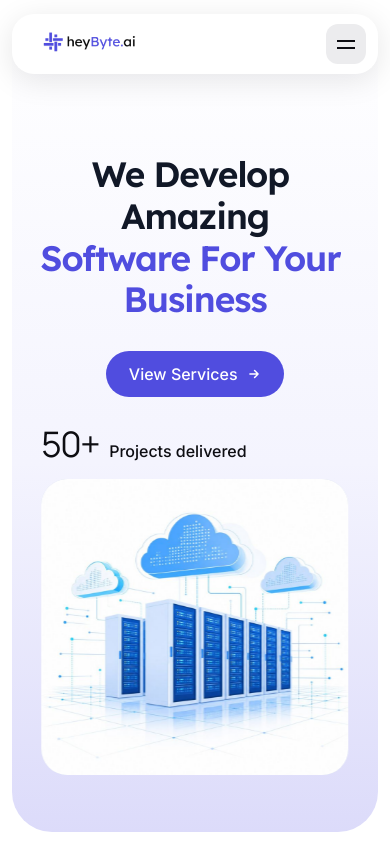
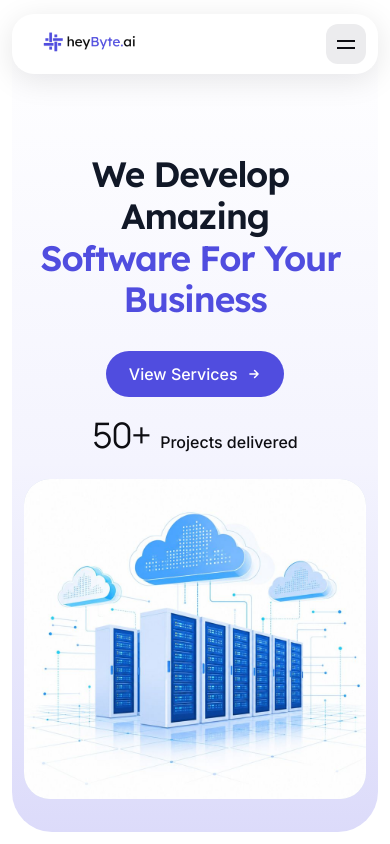
Before and after one commit to sravaniravipalli/Heybyte, a React (Vite) app: page / in a window 390 px wide. Shown: the top 844 px of the page. Built offline with nearby package versions, Linux system fonts and the light colour scheme.

Commit message:
ui fixed for small screen

```diff
--- a/src/sections/sections.scss
+++ b/src/sections/sections.scss
@@ -230,7 +230,11 @@
 @media (max-width: 1023px) {
   /* Hero: no scroll-expand; image slideshow still runs */
   .hero { --q: 0; height: auto; }
-  .hero__stick { position: relative; top: 0; }
+  .hero__stick { position: relative; top: 0; height: auto; min-height: calc(100svh - 24px); padding-bottom: 24px; }
+  /* Stack everything in normal flow so nothing can overlap: heading, button, stat, image */
+  .hero__cta { order: 1; }
+  .hero__stat { order: 2; position: static; align-self: center; justify-content: center; width: auto; margin-top: 20px; }
+  .hero__card { order: 3; position: relative; left: auto; bottom: auto; transform: none; width: calc(100% - 24px); height: clamp(220px, 38vh, 380px); margin-top: 24px; border-radius: 26px; }
 
   /* What We Do: vertical stack instead of horizontal slide */
   .what { height: auto; }
```
